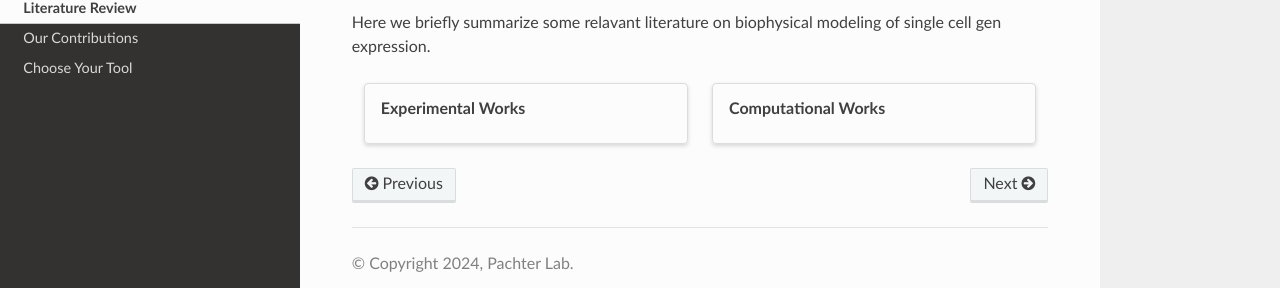
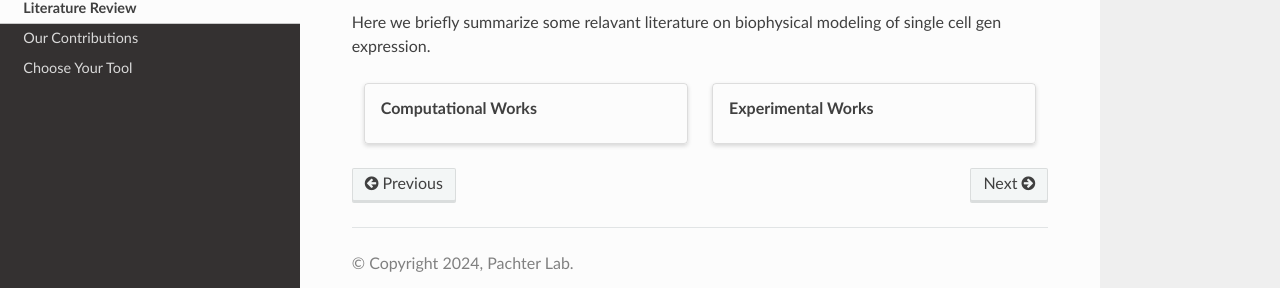
Before and after one commit to pachterlab/biophysics, a Sphinx documentation site: the page built from docs/source/foundations.rst, in a window 1280 px wide. Shown: the part 186-474 px from the top of the page. Built offline with Sphinx 7.4.7 and the Read the Docs theme 2.0.0, drawn with Linux system fonts in a browser that asks for light colours.

Commit message:
Update foundations.rst

```diff
--- a/docs/source/foundations.rst
+++ b/docs/source/foundations.rst
@@ -7,10 +7,10 @@ Here we briefly summarize some relavant literature on biophysical modeling of si
 
 .. grid:: 2
 
+    .. grid-item-card:: Computational Works
+       :link: computation
+       :link-type: ref
+
     .. grid-item-card:: Experimental Works
        :link: experiment
        :link-type: ref
-
-    .. grid-item-card:: Computational Works
-       :link: computation
-       :link-type: ref
```
